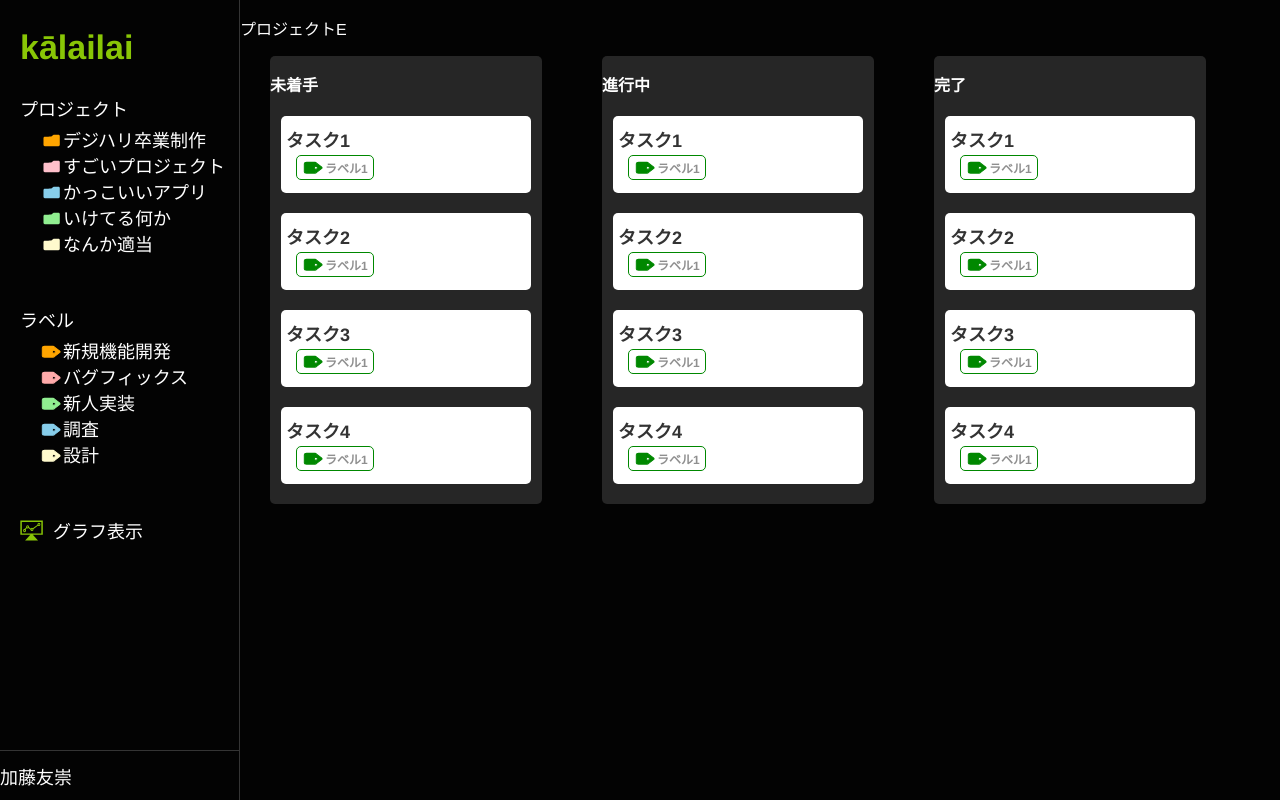
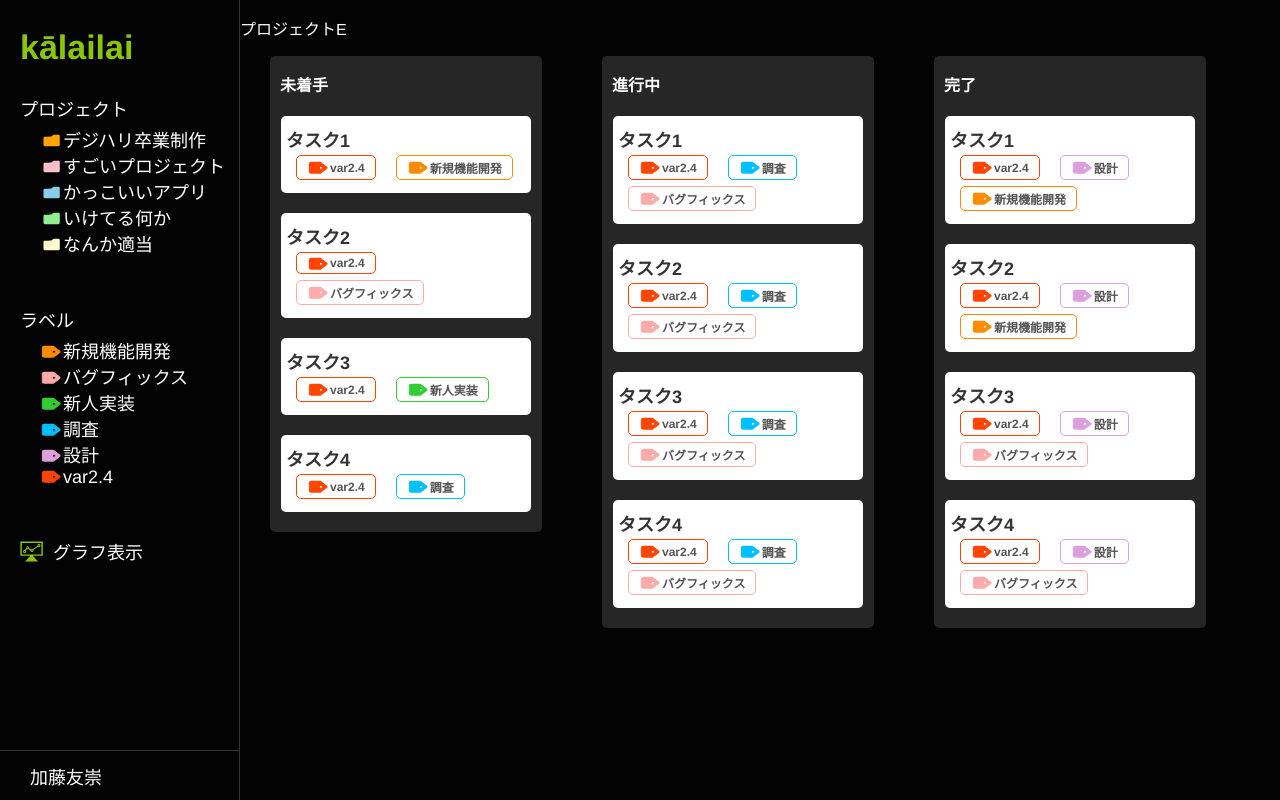
Before and after one commit to tomotaka-kato/dhw-last-project, a React (Create React App) app: page / in a window 1280 px wide. Built offline with nearby package versions, Linux system fonts and the light colour scheme.

Commit message:
タスクにラベルを追加

```diff
--- a/src/components/molecules/label/label.module.scss
+++ b/src/components/molecules/label/label.module.scss
@@ -5,9 +5,9 @@
   font-size: 12px;
   border: 1px solid red;
   border-radius: 5px;
-  color: #8f8f8f;
+  color: #555;
   // display: inline-block;
-  padding: 3px 5px;
+  padding: 3px 10px;
   font-weight: bold;
   margin: 3px 10px;
 }
--- a/src/components/organisms/taskCatd/TaskCard.tsx
+++ b/src/components/organisms/taskCatd/TaskCard.tsx
@@ -1,15 +1,19 @@
 import style from './taskCard.module.scss';
 import Label from '../../molecules/label/Label';
+import { ILabel } from 'repositories/MockData';
 
 interface Prop {
   title: string;
+  labels: ILabel[];
 }
 
 const render = (prop: Prop) => (
   <div className={style.taskCard}>
     <p className={style.title}>{prop.title}</p>
-    <div>
-      <Label text="ラベル1" color="#008800" />
+    <div className={style.labelArea}>
+      {prop.labels.map((label) => (
+        <Label key={label.id} text={label.name} color={label.color} />
+      ))}
     </div>
   </div>
 );
--- a/src/components/organisms/taskCatd/taskCard.module.scss
+++ b/src/components/organisms/taskCatd/taskCard.module.scss
@@ -15,4 +15,9 @@
     color: #333;
     font-weight: bold;
   }
+
+  .labelArea {
+    display: flex;
+    flex-wrap: wrap;
+  }
 }
--- a/src/components/templates/sideNav/sideNav.module.scss
+++ b/src/components/templates/sideNav/sideNav.module.scss
@@ -53,6 +53,8 @@
     box-sizing: border-box;
     display: flex;
     align-items: center;
+    // justify-content: flex-end;
+    padding-left: 30px;
   }
 
   .link {
--- a/src/components/templates/taskTemplate/TaskTemplate.tsx
+++ b/src/components/templates/taskTemplate/TaskTemplate.tsx
@@ -1,8 +1,12 @@
 import TaskCard from '../../organisms/taskCatd/TaskCard';
 import style from './taskTemplate.module.scss';
+import { getLabels } from 'repositories/MockData';
+
 interface Prop {
   className: string;
 }
+
+const labels = getLabels();
 
 const render = (prop: Prop) => (
   <main className={prop.className + ' ' + style.main}>
@@ -10,26 +14,26 @@ const render = (prop: Prop) => (
     <div className={style.taskArea}>
       <div className={style.board}>
         <p>未着手</p>
-        <TaskCard title="タスク1" />
-        <TaskCard title="タスク2" />
-        <TaskCard title="タスク3" />
-        <TaskCard title="タスク4" />
+        <TaskCard title="タスク1" labels={[labels[5], labels[0]]} />
+        <TaskCard title="タスク2" labels={[labels[5], labels[1]]} />
+        <TaskCard title="タスク3" labels={[labels[5], labels[2]]} />
+        <TaskCard title="タスク4" labels={[labels[5], labels[3]]} />
       </div>
 
       <div className={style.board}>
         <p>進行中</p>
-        <TaskCard title="タスク1" />
-        <TaskCard title="タスク2" />
-        <TaskCard title="タスク3" />
-        <TaskCard title="タスク4" />
+        <TaskCard title="タスク1" labels={[labels[5], labels[3], labels[1]]} />
+        <TaskCard title="タスク2" labels={[labels[5], labels[3], labels[1]]} />
+        <TaskCard title="タスク3" labels={[labels[5], labels[3], labels[1]]} />
+        <TaskCard title="タスク4" labels={[labels[5], labels[3], labels[1]]} />
       </div>
 
       <div className={style.board}>
         <p>完了</p>
-        <TaskCard title="タスク1" />
-        <TaskCard title="タスク2" />
-        <TaskCard title="タスク3" />
-        <TaskCard title="タスク4" />
+        <TaskCard title="タスク1" labels={[labels[5], labels[4], labels[0]]} />
+        <TaskCard title="タスク2" labels={[labels[5], labels[4], labels[0]]} />
+        <TaskCard title="タスク3" labels={[labels[5], labels[4], labels[1]]} />
+        <TaskCard title="タスク4" labels={[labels[5], labels[4], labels[1]]} />
       </div>
     </div>
   </main>
--- a/src/components/templates/taskTemplate/taskTemplate.module.scss
+++ b/src/components/templates/taskTemplate/taskTemplate.module.scss
@@ -11,8 +11,9 @@
       border-radius: 5px;
       margin: 0 30px;
 
-      p {
+      > p {
         font-weight: bold;
+        padding-left: 10px;
       }
     }
   }
--- a/src/repositories/MockData.tsx
+++ b/src/repositories/MockData.tsx
@@ -36,11 +36,12 @@ export const getProjects = (): IProject[] => [
 ];
 
 export const getLabels = (): ILabel[] => [
-  { id: '1', name: '新規機能開発', color: 'orange' },
+  { id: '1', name: '新規機能開発', color: 'darkorange' },
   { id: '2', name: 'バグフィックス', color: '#ffaaaa' },
-  { id: '3', name: '新人実装', color: 'lightgreen' },
-  { id: '4', name: '調査', color: 'skyblue' },
-  { id: '5', name: '設計', color: 'lemonchiffon' },
+  { id: '3', name: '新人実装', color: 'limegreen' },
+  { id: '4', name: '調査', color: 'deepskyblue' },
+  { id: '5', name: '設計', color: 'plum' },
+  { id: '6', name: 'var2.4', color: 'orangered' },
 ];
 
 export const getTasks = (): ITask[] => [
--- a/src/services/GraphDataBuilderFirst.ts
+++ b/src/services/GraphDataBuilderFirst.ts
@@ -86,6 +86,8 @@ export const buildOption = () => {
         {
           ticks: {
             fontColor: '#ccc',
+            min: 0, //最小値
+            max: 300, //最大値
           },
           scaleLabel: {
             display: true,
```
